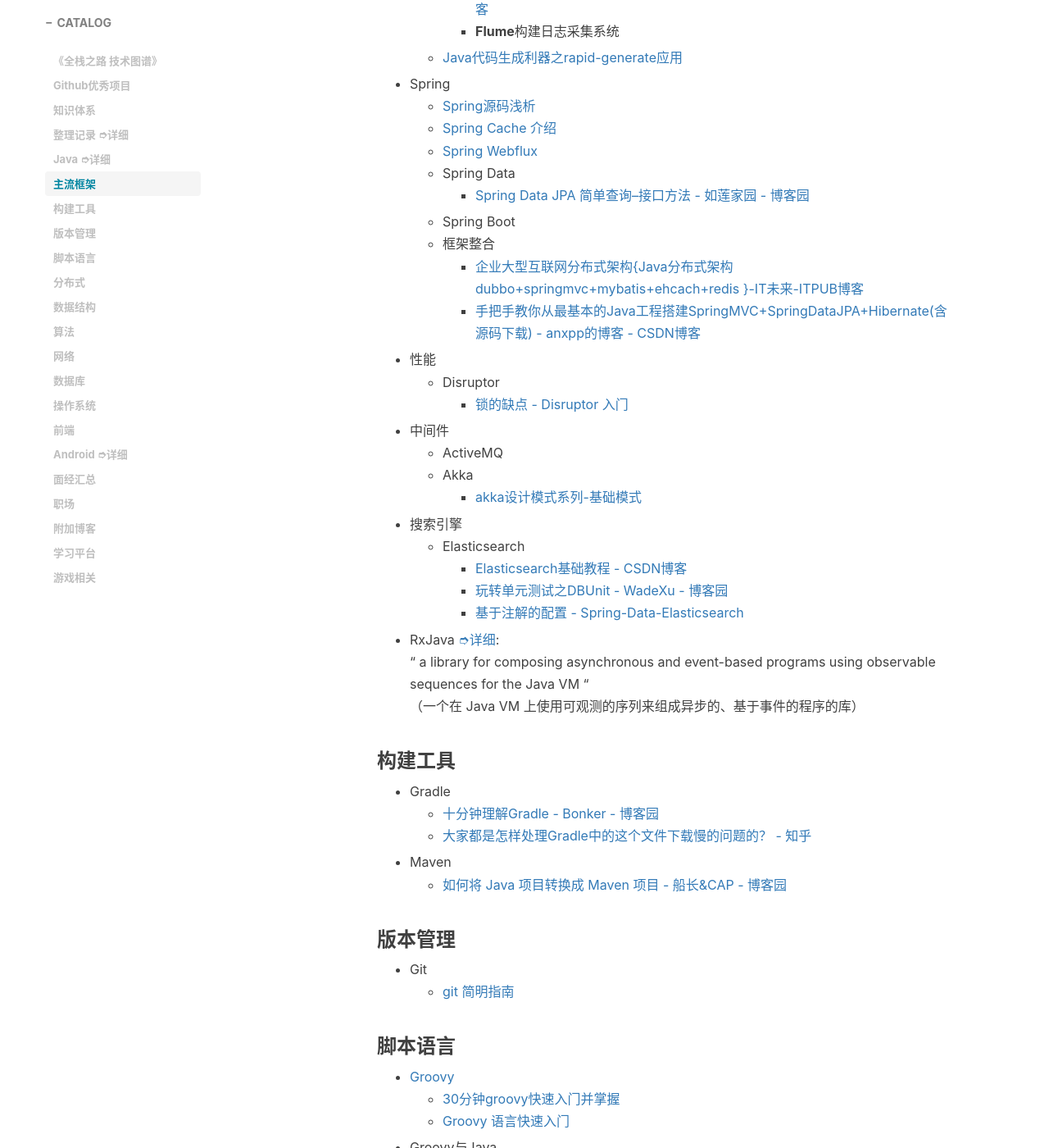
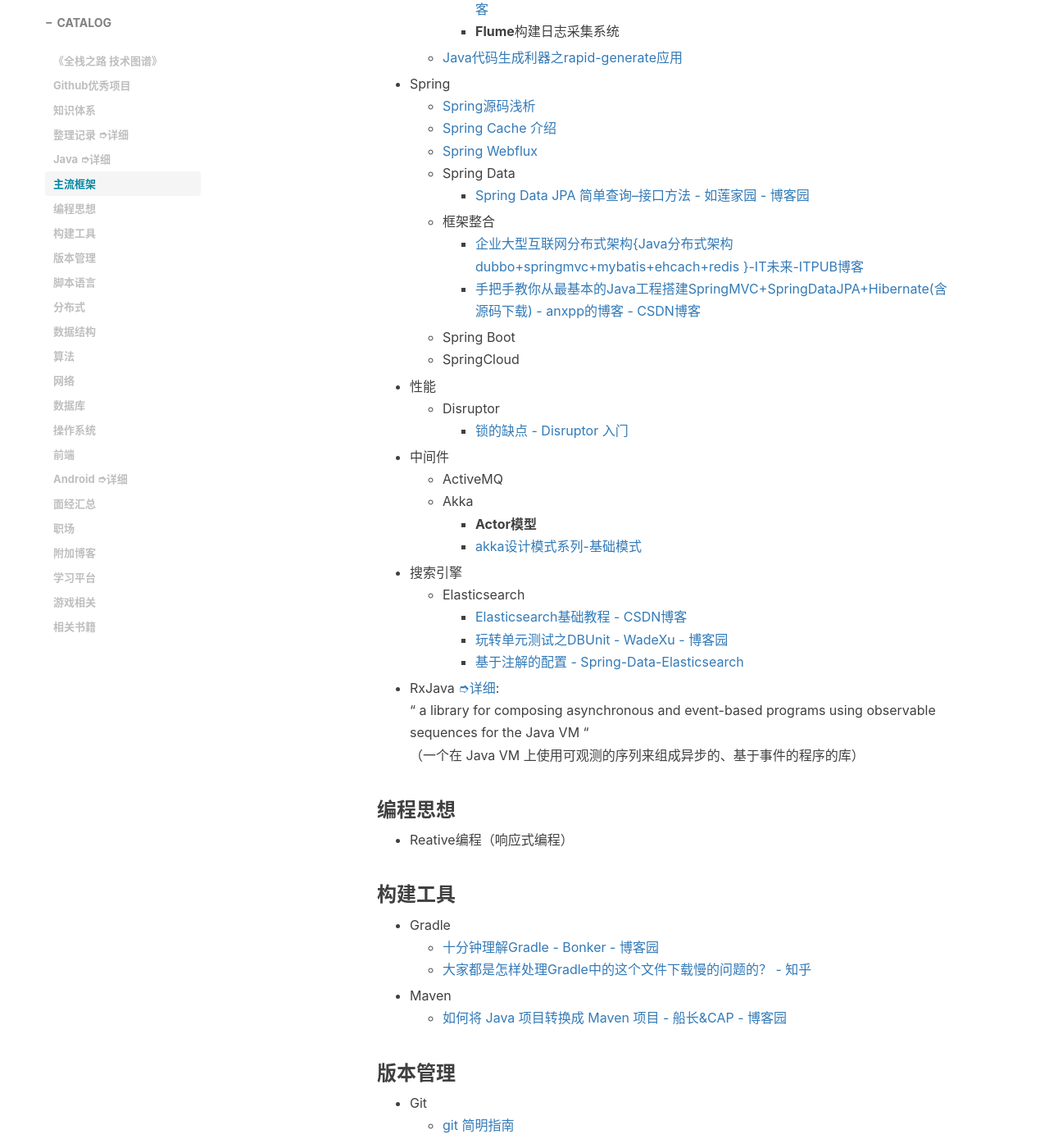
Before and after one commit to Ariescat/blog, a Jekyll site: the page built from docs/index.md, in a window 1280 px wide and 1400 px high, scrolled down 2050 px. Shown: the whole window at 82% size. Built offline with Jekyll 4.4.1, drawn with Linux system fonts in a browser that asks for light colours; nearby versions of some CDN libraries; comment, search, counter and statistics services are not loaded; some of the changed text lies outside the part shown.

Commit message:
2019-06-29

```diff
--- a/docs/index.md
+++ b/docs/index.md
@@ -67,16 +67,18 @@
 	* [Spring Webflux](https://www.jianshu.com/p/c029de45d23b)
 	* Spring Data
 		* [Spring Data JPA 简单查询--接口方法 - 如莲家园 - 博客园](https://www.cnblogs.com/rulian/p/6557471.html)
-	* Spring Boot
 	* 框架整合
 		* [企业大型互联网分布式架构{Java分布式架构 dubbo+springmvc+mybatis+ehcach+redis }-IT未来-ITPUB博客](http://m.blog.itpub.net/31452580/viewspace-2148363/)
 		* [手把手教你从最基本的Java工程搭建SpringMVC+SpringDataJPA+Hibernate(含源码下载) - anxpp的博客 - CSDN博客](http://blog.csdn.net/anxpp/article/details/51415366)
+	* Spring Boot
+	* SpringCloud
 * 性能
 	* Disruptor
 		* [锁的缺点 - Disruptor 入门](http://wiki.jikexueyuan.com/project/disruptor-getting-started/lock-weak.html)
 * 中间件
 	* ActiveMQ
 	* Akka
+		* **Actor模型**
 		* [akka设计模式系列-基础模式](https://yq.aliyun.com/articles/616951?spm=a2c4e.11153940.blogcont616952.14.28751adcybgYqt)
 * 搜索引擎
 	* Elasticsearch
@@ -86,6 +88,9 @@
 * RxJava [➮详细](/2019/01/29/事件驱动编程RxJava/):
 	" a library for composing asynchronous and event-based programs using observable sequences for the Java VM "
 	（一个在 Java VM 上使用可观测的序列来组成异步的、基于事件的程序的库）
+
+### 编程思想
+* Reative编程（响应式编程）
 
 ### 构建工具
 * Gradle
@@ -247,3 +254,9 @@
 	* [游戏安全实验室](https://gslab.qq.com/portal.php?mod=view&aid=94)
 * [GameRes游资网-游戏开发者门户](https://www.gameres.com/)
 * [TapTap - 发现好游戏](https://www.taptap.com/)
+
+### 相关书籍
+* Java并发编程
+* SpringBoot SpringCloud
+* Netty
+* 分布式、大数据、人工智能、区块链
```
Also changed, not shown: other parts of docs/index.md (+2 -0 lines).
